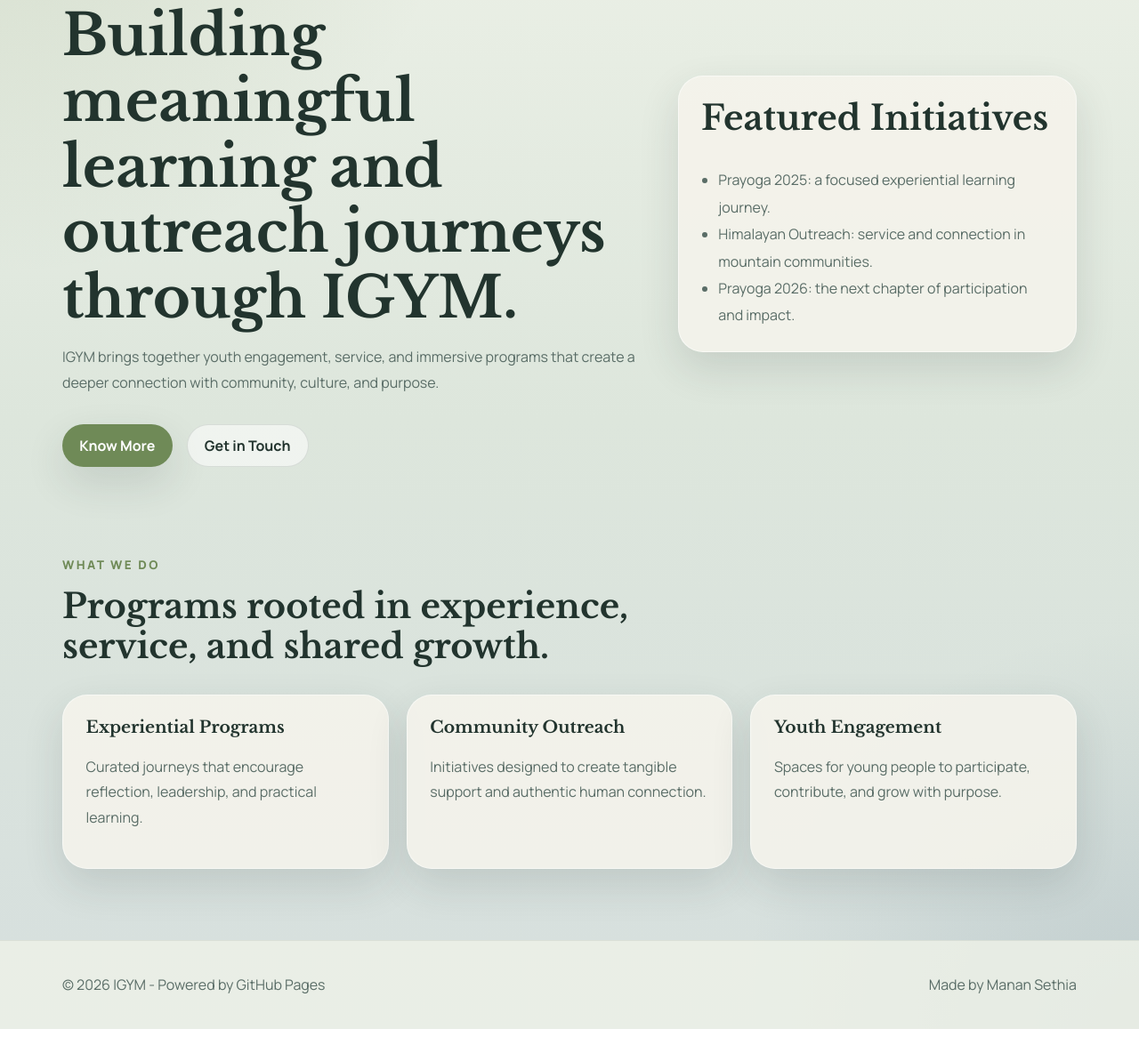
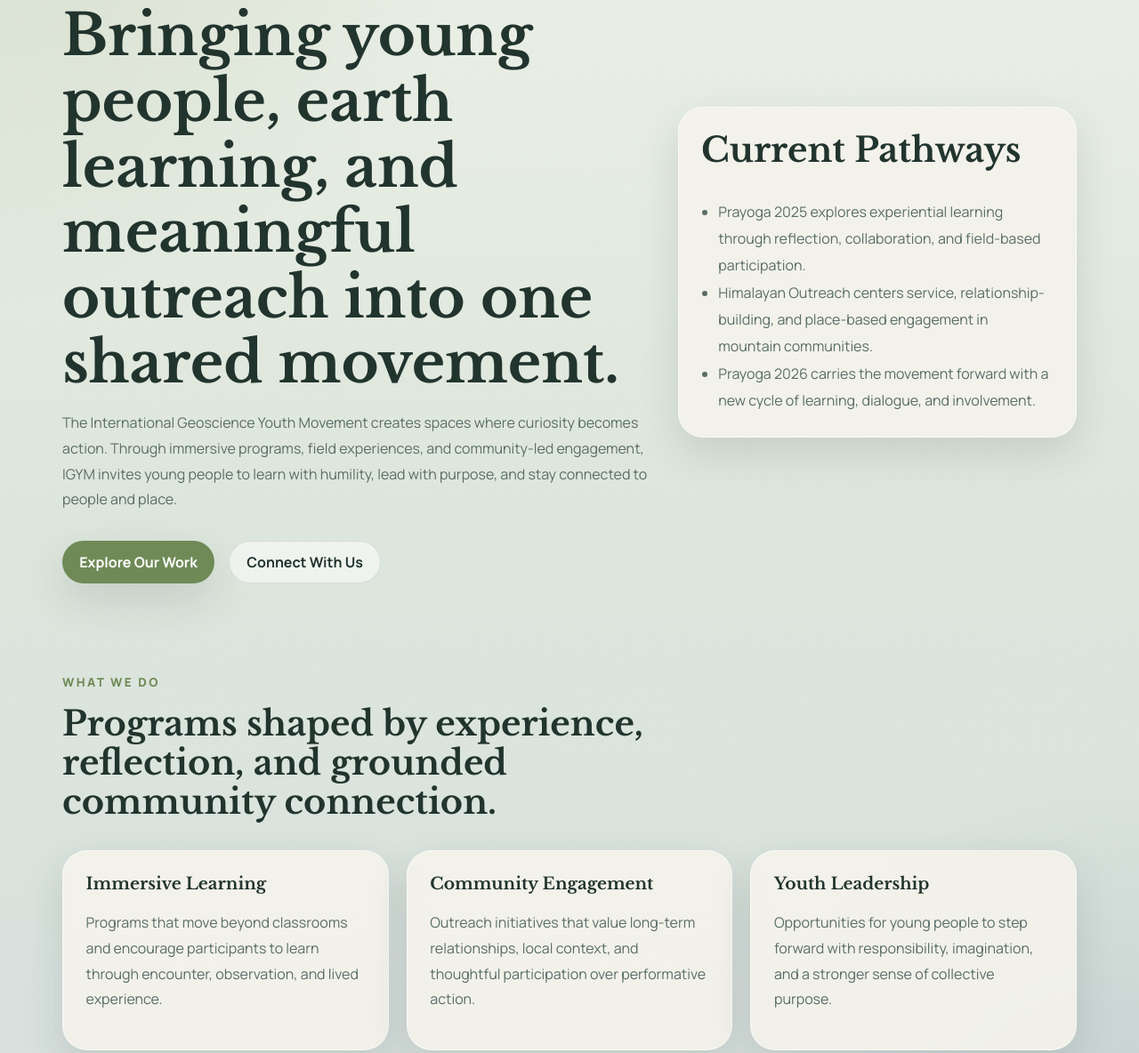
Before and after one commit to manansethia/Igym-Igeo, a plain HTML site: page index.html in a window 1280 px wide. Shown: the part 215-1399 px from the top of the page at 89% size. Before the commit the page ends 1372 px from the top, so only its background shows below. Drawn offline with nearby package versions, Linux system fonts and the light colour scheme.

Commit message:
Design changes

```diff
--- a/index.html
+++ b/index.html
@@ -39,22 +39,23 @@
       <div class="container hero-grid">
         <div>
           <p class="eyebrow">Inspire • Grow • Yield • Motivate</p>
-          <h1>Building meaningful learning and outreach journeys through IGYM.</h1>
+          <h1>Bringing young people, earth learning, and meaningful outreach into one shared movement.</h1>
           <p class="hero-copy">
-            IGYM brings together youth engagement, service, and immersive programs that create a deeper connection
-            with community, culture, and purpose.
+            The International Geoscience Youth Movement creates spaces where curiosity becomes action. Through
+            immersive programs, field experiences, and community-led engagement, IGYM invites young people to learn
+            with humility, lead with purpose, and stay connected to people and place.
           </p>
           <div class="hero-actions">
-            <a class="button primary" href="about.html">Know More</a>
-            <a class="button secondary" href="contact.html">Get in Touch</a>
+            <a class="button primary" href="about.html">Explore Our Work</a>
+            <a class="button secondary" href="contact.html">Connect With Us</a>
           </div>
         </div>
         <div class="hero-card">
-          <h2>Featured Initiatives</h2>
+          <h2>Current Pathways</h2>
           <ul class="highlight-list">
-            <li>Prayoga 2025: a focused experiential learning journey.</li>
-            <li>Himalayan Outreach: service and connection in mountain communities.</li>
-            <li>Prayoga 2026: the next chapter of participation and impact.</li>
+            <li>Prayoga 2025 explores experiential learning through reflection, collaboration, and field-based participation.</li>
+            <li>Himalayan Outreach centers service, relationship-building, and place-based engagement in mountain communities.</li>
+            <li>Prayoga 2026 carries the movement forward with a new cycle of learning, dialogue, and involvement.</li>
           </ul>
         </div>
       </div>
@@ -64,20 +65,20 @@
       <div class="container">
         <div class="section-heading">
           <p class="eyebrow">What We Do</p>
-          <h2>Programs rooted in experience, service, and shared growth.</h2>
+          <h2>Programs shaped by experience, reflection, and grounded community connection.</h2>
         </div>
         <div class="cards">
           <article class="card">
-            <h3>Experiential Programs</h3>
-            <p>Curated journeys that encourage reflection, leadership, and practical learning.</p>
+            <h3>Immersive Learning</h3>
+            <p>Programs that move beyond classrooms and encourage participants to learn through encounter, observation, and lived experience.</p>
           </article>
           <article class="card">
-            <h3>Community Outreach</h3>
-            <p>Initiatives designed to create tangible support and authentic human connection.</p>
+            <h3>Community Engagement</h3>
+            <p>Outreach initiatives that value long-term relationships, local context, and thoughtful participation over performative action.</p>
           </article>
           <article class="card">
-            <h3>Youth Engagement</h3>
-            <p>Spaces for young people to participate, contribute, and grow with purpose.</p>
+            <h3>Youth Leadership</h3>
+            <p>Opportunities for young people to step forward with responsibility, imagination, and a stronger sense of collective purpose.</p>
           </article>
         </div>
       </div>
--- a/styles.css
+++ b/styles.css
@@ -6,6 +6,8 @@
   --muted: #5a6d67;
   --accent: #6f8a57;
   --accent-dark: #3f5d57;
+  --selection: #cdb7a1;
+  --selection-text: #2b2118;
   --border: rgba(34, 52, 46, 0.12);
   --shadow: 0 18px 45px rgba(40, 60, 54, 0.14);
   --glow-green: rgba(111, 138, 87, 0.18);
@@ -21,10 +23,21 @@ html {
   scroll-behavior: smooth;
 }
 
+::selection {
+  background: var(--selection);
+  color: var(--selection-text);
+}
+
+::-moz-selection {
+  background: var(--selection);
+  color: var(--selection-text);
+}
+
 body {
   margin: 0;
   font-family: "Manrope", sans-serif;
   color: var(--text);
+  -webkit-tap-highlight-color: rgba(205, 183, 161, 0.45);
   background:
     radial-gradient(circle at top left, var(--glow-green), transparent 28%),
     radial-gradient(circle at bottom right, var(--glow-blue), transparent 24%),
```
Also changed, not shown: about.html (+8 -6 lines), contact.html (+3 -3 lines), himalayan-outreach.html (+6 -3 lines), prayoga-2025.html (+6 -3 lines), prayoga-2026.html (+6 -3 lines).
